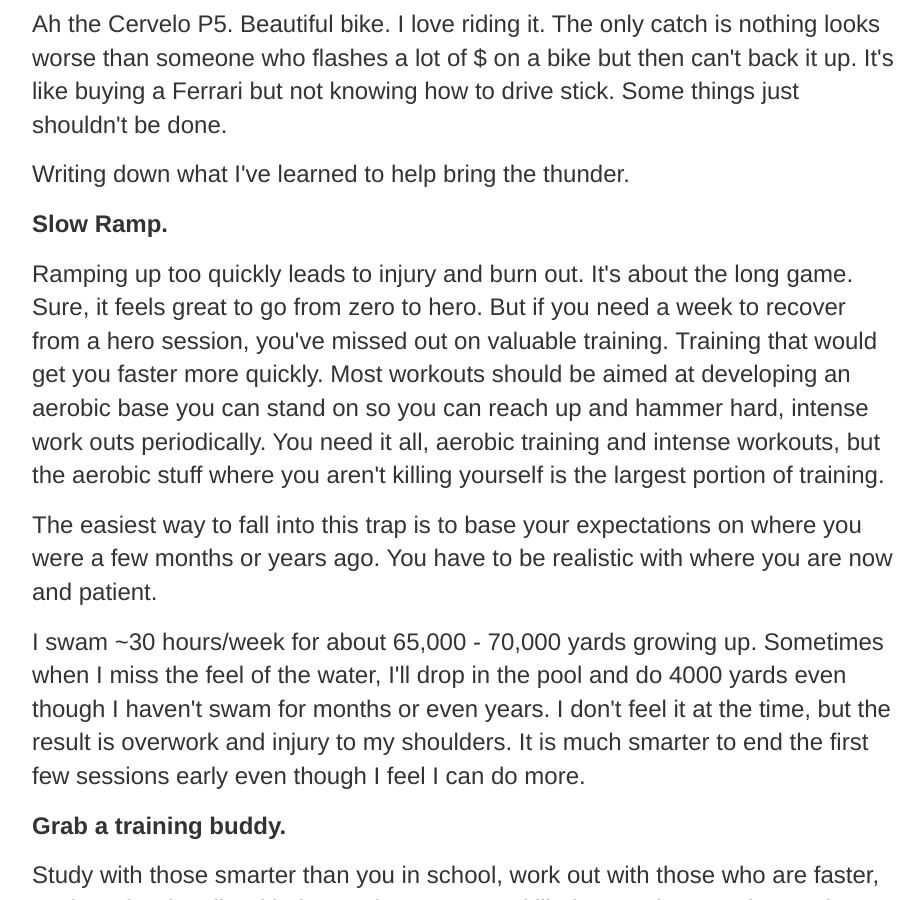
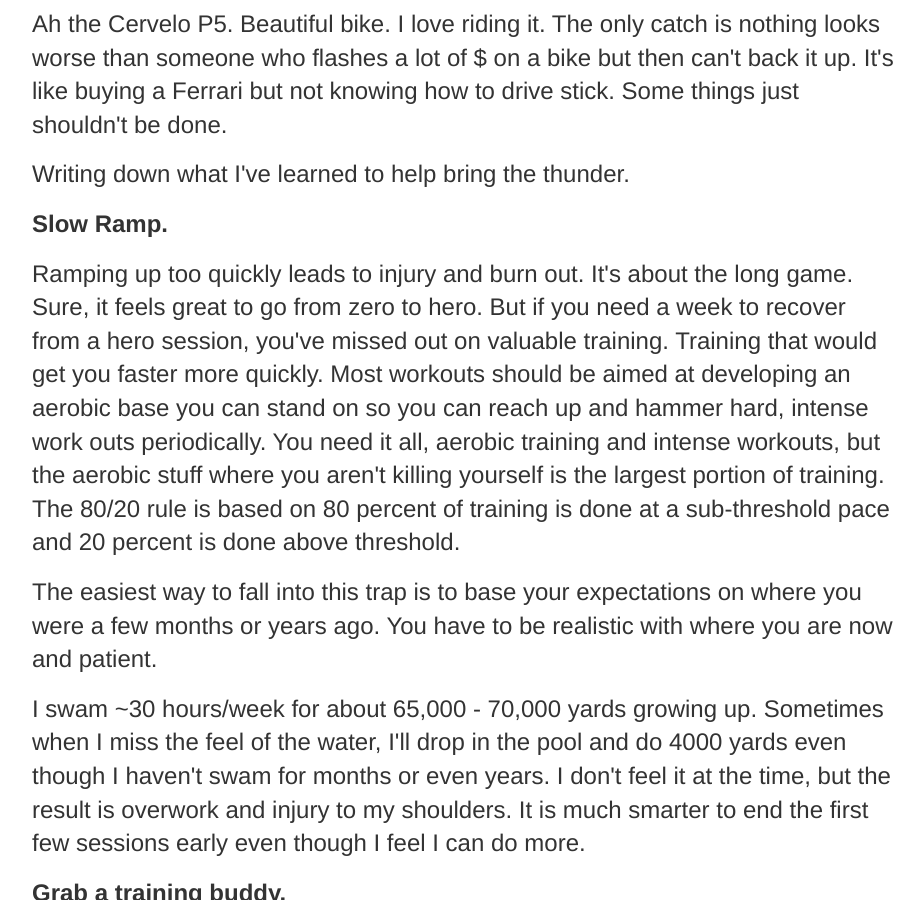
Before and after one commit to hikesandbikes/hikesandbikes.github.io, a Jekyll site: the page built from _posts/2020-07-04-the-need-for-speed.md, in a window 1280 px wide and 900 px high, scrolled down 702 px. Shown: the whole window, without its empty margins (175-1099 px from the left). Built offline with Jekyll 4.4.1, drawn with Linux system fonts in a browser that asks for light colours.

Commit message:
80 20 rule

```diff
--- a/_posts/2020-07-04-the-need-for-speed.md
+++ b/_posts/2020-07-04-the-need-for-speed.md
@@ -23,7 +23,7 @@
 
 <p>
 Ramping up too quickly leads to injury and burn out.  It's about the long game.  Sure, it feels
-great to go from zero to hero.  But if you need a week to recover from a hero session, you've missed out on valuable training.  Training that would get you faster more quickly.  Most workouts should be aimed at developing an aerobic base you can stand on so you can reach up and hammer hard, intense work outs periodically.  You need it all, aerobic training and intense workouts, but the aerobic stuff where you aren't killing yourself is the largest portion of training.
+great to go from zero to hero.  But if you need a week to recover from a hero session, you've missed out on valuable training.  Training that would get you faster more quickly.  Most workouts should be aimed at developing an aerobic base you can stand on so you can reach up and hammer hard, intense work outs periodically.  You need it all, aerobic training and intense workouts, but the aerobic stuff where you aren't killing yourself is the largest portion of training.  The 80/20 rule is based on 80 percent of training is done at a sub-threshold pace and 20 percent is done above threshold.
 </p>
 
 <p>
```
